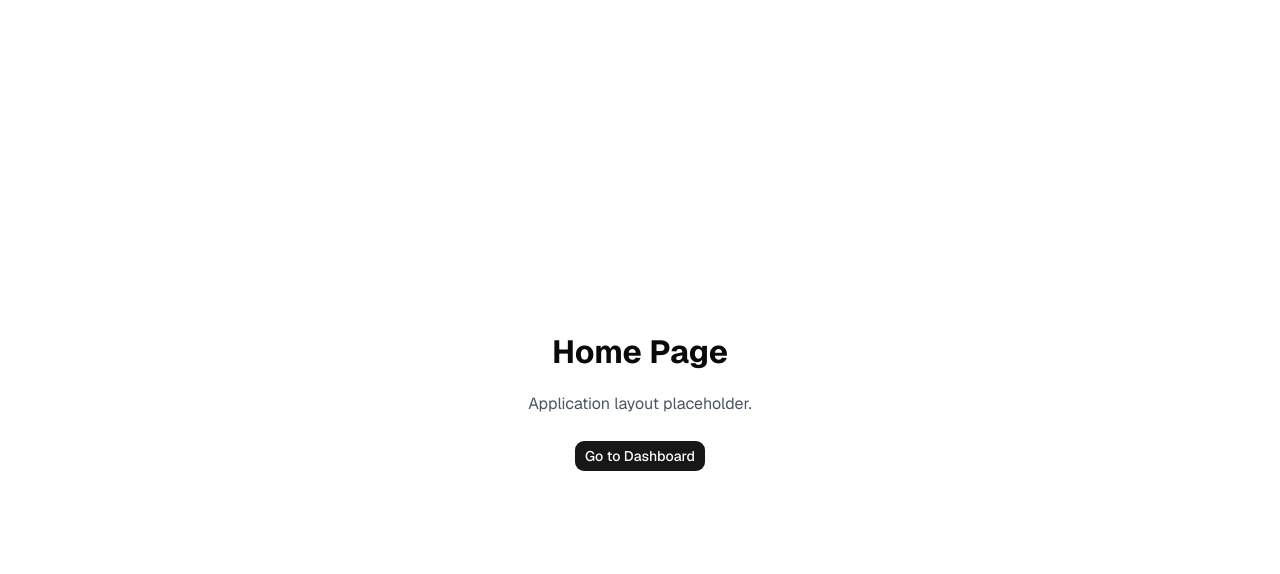
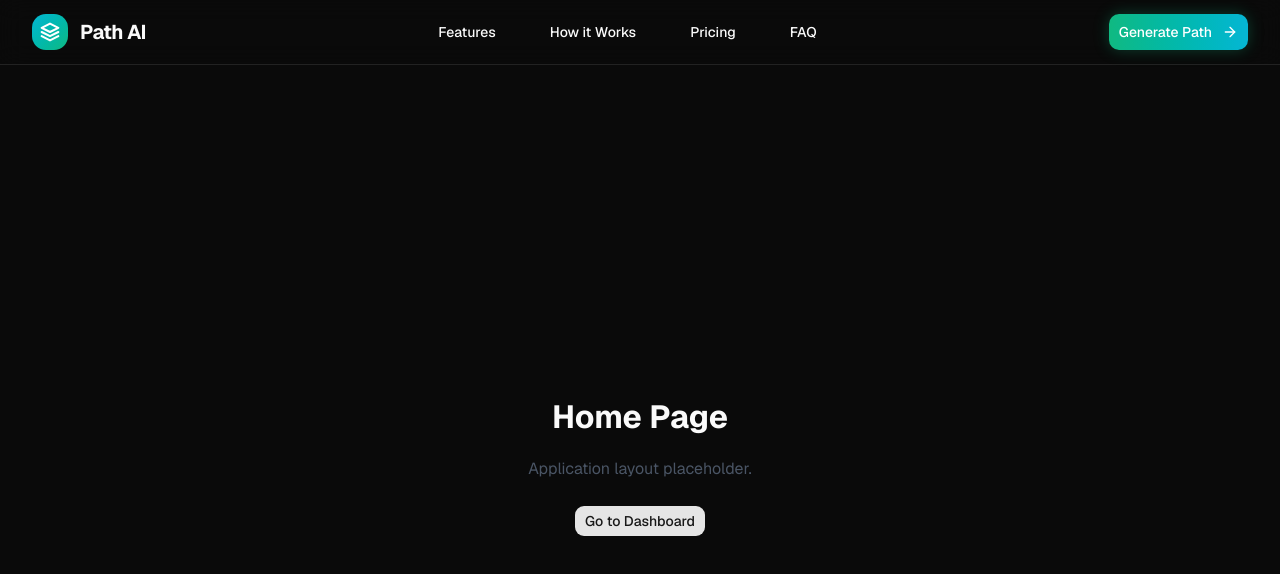
Before and after one commit to chingu-voyages/V62-tier2-team-24, a Next.js app: page / in a window 1280 px wide. Shown: the top 574 px of the page. Built offline with nearby package versions, Linux system fonts and the light colour scheme.

Commit message:
feat: implement sticky landing header component

```diff
--- a/src/app/layout.tsx
+++ b/src/app/layout.tsx
@@ -2,8 +2,9 @@ import type { Metadata } from "next";
 import "./globals.css";
 import { Geist } from "next/font/google";
 import { cn } from "@/lib/utils";
+import { HeaderLanding } from "@/components/headers/header-landing";
 
-const geist = Geist({subsets:['latin'],variable:'--font-sans'});
+const geist = Geist({ subsets: ["latin"], variable: "--font-sans" });
 
 export const metadata: Metadata = {
   title: "V62 Tier 2 Team 24",
@@ -16,8 +17,11 @@ export default function RootLayout({
   children: React.ReactNode;
 }>) {
   return (
-    <html lang="en" className={cn("font-sans", geist.variable)}>
-      <body>{children}</body>
+    <html lang="en" className={cn("dark font-sans", geist.variable)}>
+      <body className="min-h-screen  antialiased flex flex-col">
+        <HeaderLanding />
+        <main className="flex-1">{children}</main>
+      </body>
     </html>
   );
 }
--- /dev/null
+++ b/src/components/headers/header-landing.tsx
@@ -0,0 +1,104 @@
+"use client";
+
+import { useState, useEffect } from "react";
+import Link from "next/link";
+import { Menu, X, ArrowRight } from "lucide-react";
+import { Button } from "@/components/ui/button";
+import { Logo } from "@/components/ui/logo";
+
+const NAV_ITEMS = [
+  { label: "Features", href: "#features" },
+  { label: "How it Works", href: "#how-it-works" },
+  { label: "Pricing", href: "#pricing" },
+  { label: "FAQ", href: "#faq" },
+];
+
+export function HeaderLanding() {
+  const [isMobileMenuOpen, setIsMobileMenuOpen] = useState(false);
+
+  useEffect(() => {
+    if (isMobileMenuOpen) {
+      document.body.style.overflow = "hidden";
+    } else {
+      document.body.style.overflow = "unset";
+    }
+
+    return () => {
+      document.body.style.overflow = "unset";
+    };
+  }, [isMobileMenuOpen]);
+
+  return (
+    <>
+      <header className="sticky top-0 z-50 w-full border-b border-border bg-background/80 backdrop-blur-md">
+        <div className="mx-auto flex h-16 max-w-7xl items-center justify-between px-4 sm:px-6 lg:px-8">
+          <Logo />
+
+          <nav className="hidden items-center gap-8 md:flex">
+            {NAV_ITEMS.map((item) => (
+              <Button key={item.href} variant="ghost" asChild>
+                <Link
+                  href={item.href}
+                  className="text-sm font-medium transition-colors"
+                >
+                  {item.label}
+                </Link>
+              </Button>
+            ))}
+          </nav>
+
+          <div className="hidden items-center gap-4 md:flex">
+            <Button variant="gradient" size="lg">
+              Generate Path <ArrowRight className="ml-1 size-4" />
+            </Button>
+          </div>
+
+          <button
+            type="button"
+            onClick={() => setIsMobileMenuOpen(!isMobileMenuOpen)}
+            className="inline-flex cursor-pointer items-center justify-center rounded-lg p-2 text-muted-foreground hover:bg-accent hover:text-foreground focus:outline-none md:hidden"
+            aria-label="Toggle Menu"
+          >
+            {isMobileMenuOpen ? (
+              <X className="size-6" />
+            ) : (
+              <Menu className="size-6" />
+            )}
+          </button>
+        </div>
+      </header>
+
+      <div
+        className={`fixed inset-0 z-40 flex flex-col justify-between bg-background px-6 pt-24 pb-8 transition-all duration-300 ease-in-out md:hidden ${
+          isMobileMenuOpen
+            ? "pointer-events-auto opacity-100 translate-y-0"
+            : "pointer-events-none opacity-0 -translate-y-4"
+        }`}
+      >
+        <nav className="flex flex-col gap-6 text-center">
+          {NAV_ITEMS.map((item) => (
+            <Link
+              key={item.href}
+              href={item.href}
+              onClick={() => setIsMobileMenuOpen(false)}
+              className="text-2xl font-semibold text-foreground/80 hover:text-foreground"
+            >
+              {item.label}
+            </Link>
+          ))}
+        </nav>
+
+        <div className="flex flex-col gap-4 pt-6 border-t border-border">
+          <Button
+            variant="gradient"
+            size="lg"
+            className="w-full h-12 text-base"
+            onClick={() => setIsMobileMenuOpen(false)}
+          >
+            Generate Path <ArrowRight className="ml-1 size-4" />
+          </Button>
+        </div>
+      </div>
+    </>
+  );
+}
--- a/src/components/ui/button.tsx
+++ b/src/components/ui/button.tsx
@@ -5,7 +5,7 @@ import { cva, type VariantProps } from "class-variance-authority";
 import { cn } from "cn";
 
 const buttonVariants = cva(
-  "group/button inline-flex shrink-0 items-center justify-center rounded-lg border border-transparent bg-clip-padding text-sm font-medium whitespace-nowrap transition-all outline-none select-none focus-visible:border-ring focus-visible:ring-3 focus-visible:ring-ring/50 active:not-aria-[haspopup]:translate-y-px disabled:pointer-events-none disabled:opacity-50 aria-invalid:border-destructive aria-invalid:ring-3 aria-invalid:ring-destructive/20 dark:aria-invalid:border-destructive/50 dark:aria-invalid:ring-destructive/40 [&_svg]:pointer-events-none [&_svg]:shrink-0 [&_svg:not([class*='size-'])]:size-4",
+  "group/button inline-flex shrink-0 items-center justify-center rounded-lg border border-transparent bg-clip-padding text-sm font-medium whitespace-nowrap transition-all outline-none select-none focus-visible:border-ring focus-visible:ring-3 focus-visible:ring-ring/50 active:not-aria-[haspopup]:translate-y-px disabled:pointer-events-none disabled:opacity-50 aria-invalid:border-destructive aria-invalid:ring-3 aria-invalid:ring-destructive/20 dark:aria-invalid:border-destructive/50 dark:aria-invalid:ring-destructive/40 [&_svg]:pointer-events-none [&_svg]:shrink-0 [&_svg:not([class*='size-'])]:size-4 cursor-pointer",
   {
     variants: {
       variant: {
@@ -19,6 +19,8 @@ const buttonVariants = cva(
         destructive:
           "bg-destructive/10 text-destructive hover:bg-destructive/20 focus-visible:border-destructive/40 focus-visible:ring-destructive/20 dark:bg-destructive/20 dark:hover:bg-destructive/30 dark:focus-visible:ring-destructive/40",
         link: "text-primary underline-offset-4 hover:underline",
+        gradient:
+          "border-0 bg-gradient-to-r from-[#10B981] to-[#06B6D4] text-white shadow-[0px_0px_16px_rgba(16,185,129,0.3)] hover:opacity-90 transition-all active:scale-[0.98]",
       },
       size: {
         default:
--- /dev/null
+++ b/src/components/ui/logo.tsx
@@ -0,0 +1,49 @@
+import Link from "next/link";
+
+export function Logo() {
+  return (
+    <Link href="/" className="flex items-center gap-3 transition-opacity ">
+      <div className="flex size-9 items-center justify-center rounded-xl bg-gradient-to-br from-[#06B6D4] to-[#10B981]">
+        <svg
+          width="20"
+          height="20"
+          viewBox="0 0 20 20"
+          fill="none"
+          xmlns="http://www.w3.org/2000/svg"
+        >
+          <g clipPath="url(#clip0_85_3047)">
+            <path
+              d="M9.99984 1.6665L1.6665 5.83317L9.99984 9.99984L18.3332 5.83317L9.99984 1.6665Z"
+              stroke="white"
+              strokeWidth="2.08333"
+              strokeLinecap="round"
+              strokeLinejoin="round"
+            />
+            <path
+              d="M1.6665 14.1665L9.99984 18.3332L18.3332 14.1665"
+              stroke="white"
+              strokeWidth="2.08333"
+              strokeLinecap="round"
+              strokeLinejoin="round"
+            />
+            <path
+              d="M1.6665 10L9.99984 14.1667L18.3332 10"
+              stroke="white"
+              strokeWidth="2.08333"
+              strokeLinecap="round"
+              strokeLinejoin="round"
+            />
+          </g>
+          <defs>
+            <clipPath id="clip0_85_3047">
+              <rect width="20" height="20" fill="white" />
+            </clipPath>
+          </defs>
+        </svg>
+      </div>
+      <span className="text-xl font-bold tracking-tight text-foreground">
+        Path AI
+      </span>
+    </Link>
+  );
+}
```
